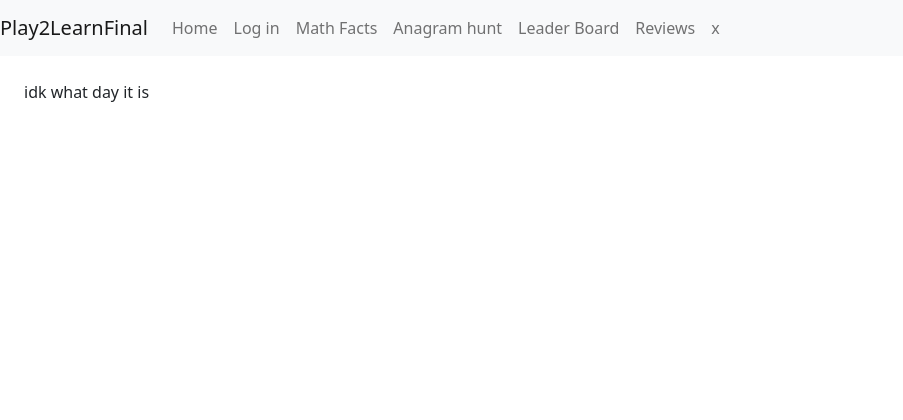
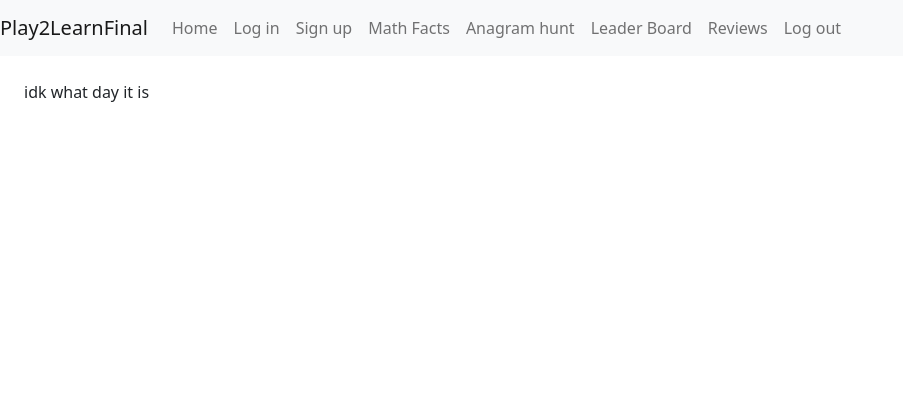
Before and after one commit to AlcatrazAD/Play2Learn-Final, a Django app: page /about/ in a window 1280 px wide. Shown: the top 420 px of the page, without its empty margins (0-903 px from the left). Run offline with Django 4.2, Linux system fonts and the light colour scheme; some libraries are stand-ins or nearby versions.

Commit message:
links n stuff

```diff
--- a/templates/_base.html
+++ b/templates/_base.html
@@ -28,7 +28,10 @@
           </a>
         </li>
         <li class="nav-item">
-          <a class="nav-link" href="#">Log in</a>
+          <a class="nav-link" href="{% url 'account_login' %}">Log in</a>
+        </li>
+        <li class="nav-item">
+          <a class="nav-link" href="{% url 'account_signup' %}">Sign up</a>
         </li>
         <li class="nav-item">
             <a class="nav-link" href="{% url 'games:math-facts' %}">Math Facts</a>
@@ -41,9 +44,9 @@
           </li>
           <li class="nav-item">
             <a class="nav-link" href="{% url 'reviews:list' %}">Reviews</a>
-          </li><li class="nav-item">
-            <a class="nav-link" href="#">x</a>
-          </li>
+            <li class="nav-item">
+              <a class="nav-link" href="{% url 'account_logout' %}">Log out</a>
+            </li>
         </li>
       </ul>
     </div>
@@ -60,7 +63,7 @@
         <ul class="nav">
           <li class="nav-item"><a class="nav-link" href="{% url 'games:about' %}">About</a></li>
           <li class="nav-item"><a class="nav-link" href="{% url 'contact:app' %}">Contact</a></li>
-          <li class="nav-item"><a class="nav-link" href="#">Admin</a></li>
+          <li class="nav-item"><a class="nav-link" href="/admin/">Admin</a></li>
         </ul>
       </nav>
     </div>
```
